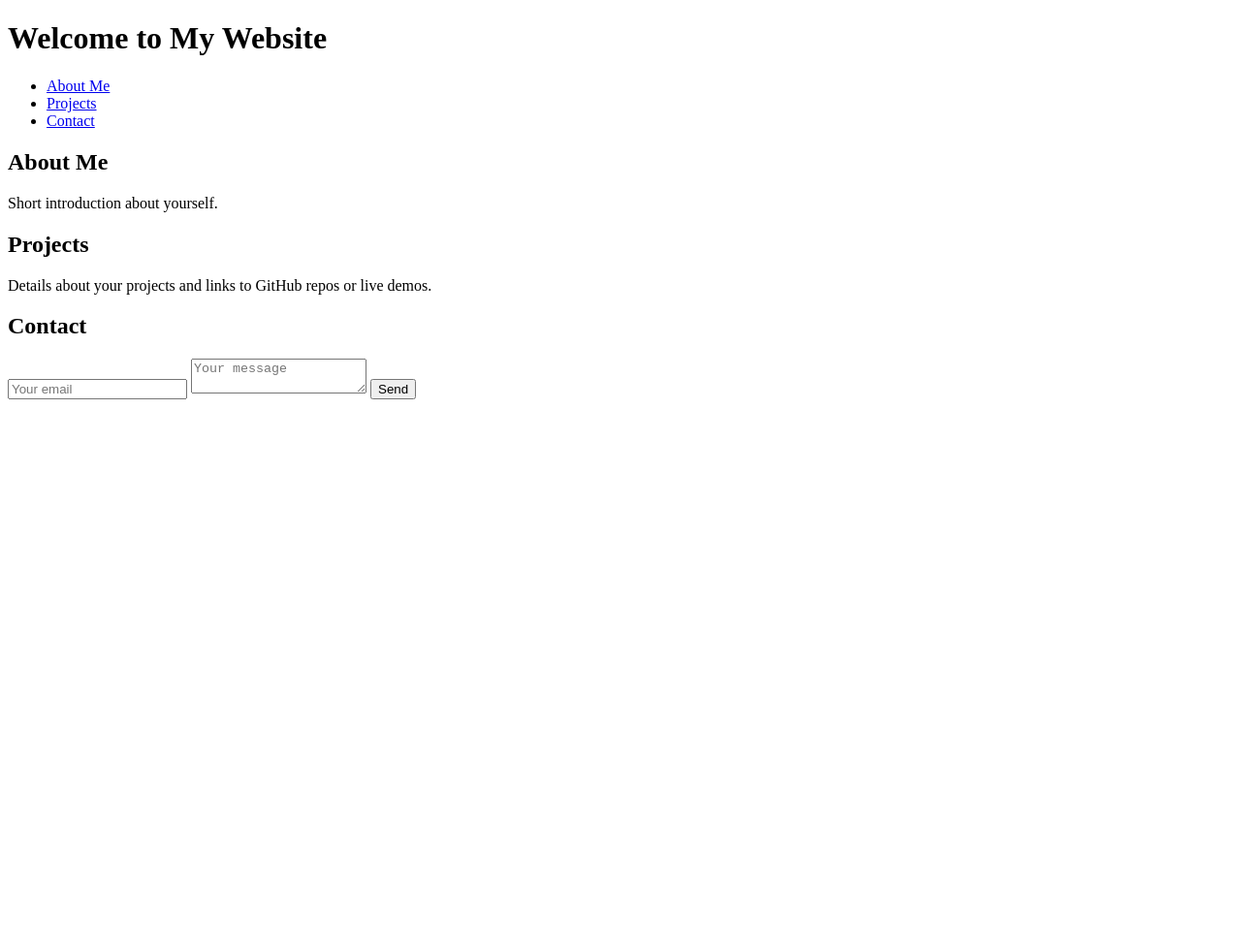
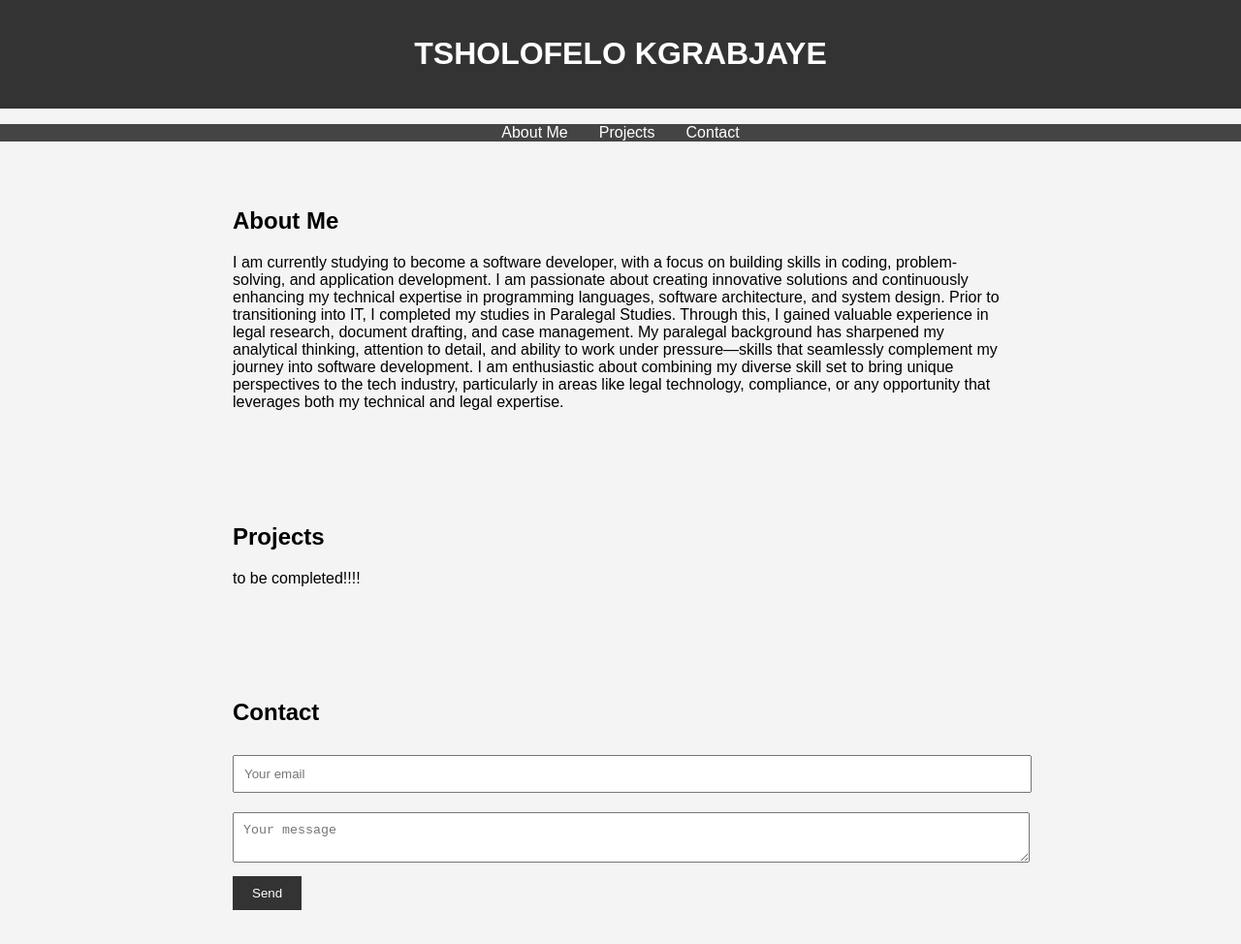
Before and after one commit to Tsholokgarabjaye/personal_website, a plain HTML site: page index.html in a window 1280 px wide. Shown: the whole page at 97% size. Before the commit the page ends 800 px from the top, so only its background shows below. Drawn offline with Linux system fonts and the light colour scheme; a script that the page names is missing.

Commit message:
added main.js and upadate index.html

```diff
--- a/index.html
+++ b/index.html
@@ -8,7 +8,7 @@
   </head>
   <body>
     <header>
-      <h1>Welcome to My Website</h1>
+      <h1>TSHOLOFELO KGRABJAYE</h1>
     </header>
 
     <nav>
@@ -21,13 +21,15 @@
 
     <section id="about">
       <h2>About Me</h2>
-      <p>Short introduction about yourself.</p>
+      <p>I am currently studying to become a software developer, with a focus on building skills in coding, problem-solving, and application development. I am passionate about creating innovative solutions and continuously enhancing my technical expertise in programming languages, software architecture, and system design.
+
+        Prior to transitioning into IT, I completed my studies in Paralegal Studies. Through this, I gained valuable experience in legal research, document drafting, and case management. My paralegal background has sharpened my analytical thinking, attention to detail, and ability to work under pressure—skills that seamlessly complement my journey into software development. I am enthusiastic about combining my diverse skill set to bring unique perspectives to the tech industry, particularly in areas like legal technology, compliance, or any opportunity that leverages both my technical and legal expertise.</p>
     </section>
 
     <section id="projects">
       <h2>Projects</h2>
       <p>
-        Details about your projects and links to GitHub repos or live demos.
+        to be completed!!!!
       </p>
     </section>
 
--- /dev/null
+++ b/main.js
@@ -0,0 +1,4 @@
+document.querySelector('form').addEventListener('submit', function(event) {
+    event.preventDefault(); // Prevent form submission for demo purposes
+    alert('Message Sent!');
+});
--- a/style.css
+++ b/style.css
@@ -0,0 +1,54 @@
+body {
+    font-family: Arial, sans-serif;
+    margin: 0;
+    padding: 0;
+    background-color: #f4f4f4;
+}
+
+header {
+    background-color: #333;
+    color: white;
+    text-align: center;
+    padding: 1em;
+}
+
+nav ul {
+    display: flex;
+    justify-content: center;
+    list-style: none;
+    background-color: #444;
+    padding: 0;
+}
+
+nav ul li {
+    margin: 0 1em;
+}
+
+nav ul li a {
+    color: white;
+    text-decoration: none;
+}
+
+section {
+    padding: 2em;
+    margin: 1em auto;
+    max-width: 800px;
+}
+
+form input, form textarea {
+    width: 100%;
+    padding: 10px;
+    margin: 10px 0;
+}
+
+form button {
+    background-color: #333;
+    color: white;
+    padding: 10px 20px;
+    border: none;
+    cursor: pointer;
+}
+
+form button:hover {
+    background-color: #555;
+}
```
